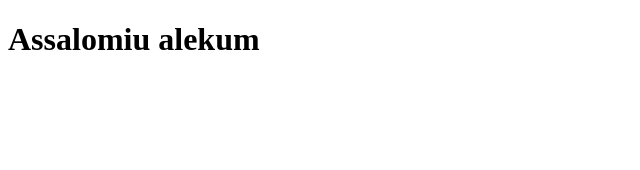
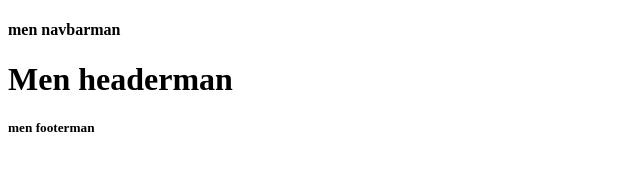
Before and after one commit to Blackxok/ForGit, a plain HTML site: page index.html in a window 1280 px wide. Shown: the whole page, without its empty margins (0-640 px from the left). Drawn offline with Linux system fonts and the light colour scheme.

Commit message:
nav header footer qoshildi

```diff
--- a/index.html
+++ b/index.html
@@ -9,7 +9,15 @@
 </head>
 
 <body>
-   <h1>Assalomiu alekum</h1>
+   <nav>
+      <h4>men navbarman </h4>
+   </nav>
+   <header>
+      <h1>Men headerman</h1>
+   </header>
+   <footer>
+      <h5>men footerman</h5>
+   </footer>
 </body>
 
 </html>
```
